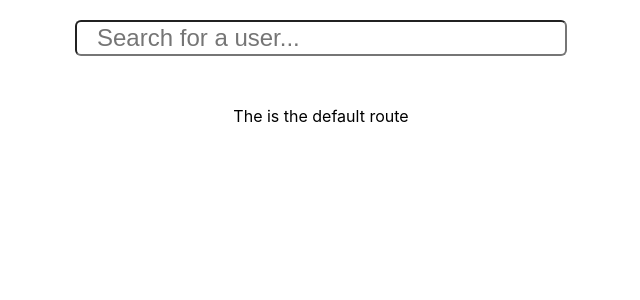
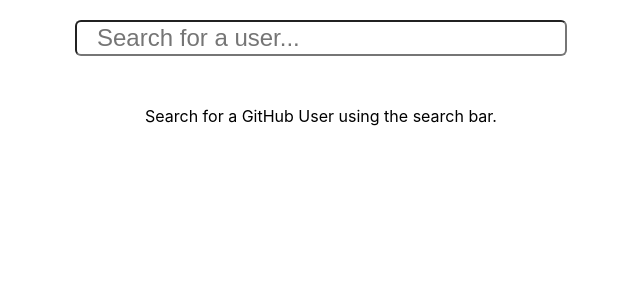
Before and after one commit to JasonQorbin/GitSpy, a React (Create React App) app in the folder frontend/: page / in a window 1280 px wide. Shown: the top 300 px of the page, without its empty margins (319-959 px from the left). Built offline with nearby package versions, Linux system fonts and the light colour scheme.

Commit message:
Change home page message

```diff
--- a/frontend/src/components/HomePage.js
+++ b/frontend/src/components/HomePage.js
@@ -1,7 +1,7 @@
 function HomePage() {
     return (
         <div id="main-page-content">
-            The is the default route
+            Search for a GitHub User using the search bar.
         </div>
     );
 }
```
